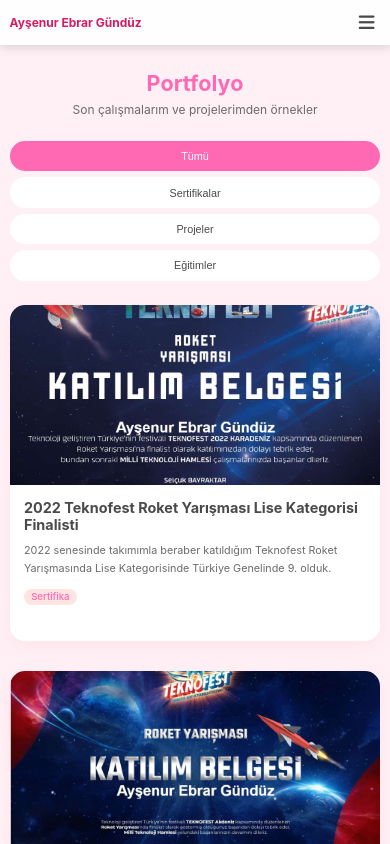
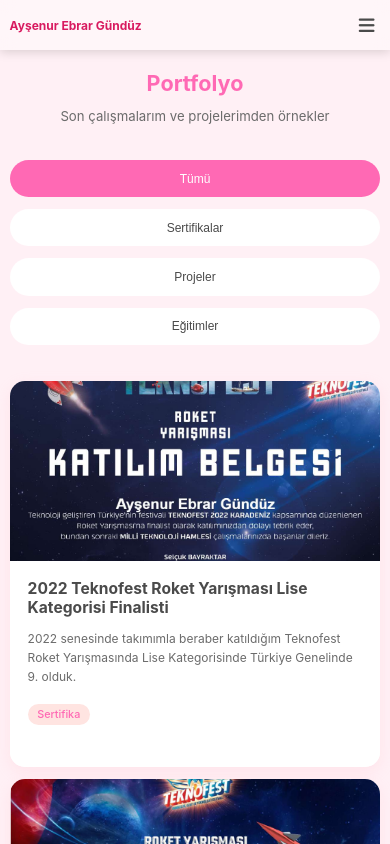
Before and after one commit to AysenurGunduz/Portfolyo, a React (Create React App) app: page /portfolio in a window 390 px wide. Shown: the top 844 px of the page. Built offline with nearby package versions, Linux system fonts and the light colour scheme.

Commit message:
Mobil görünüm iyileştirildi

```diff
--- a/src/styles/About.css
+++ b/src/styles/About.css
@@ -107,7 +107,38 @@
     gap: 2rem;
   }
 
-  .about h2 {
+  .about-content h2 {
     font-size: 2rem;
   }
+
+  .about-content p {
+    font-size: 1.1rem;
+  }
+
+  .skills-grid {
+    grid-template-columns: repeat(2, 1fr);
+    gap: 1rem;
+  }
+
+  .skill-item {
+    font-size: 1.1rem;
+  }
 }
+
+@media (max-width: 480px) {
+  .about-content h2 {
+    font-size: 1.8rem;
+  }
+
+  .about-content p {
+    font-size: 1rem;
+  }
+
+  .skills-grid {
+    grid-template-columns: 1fr;
+  }
+
+  .skill-item {
+    font-size: 1rem;
+  }
+}
--- a/src/styles/Contact.css
+++ b/src/styles/Contact.css
@@ -134,4 +134,40 @@
   .contact-info {
     grid-template-columns: 1fr;
   }
+
+  .contact-form input,
+  .contact-form textarea {
+    font-size: 1.1rem;
+    padding: 0.8rem;
+  }
+
+  .contact-form button {
+    font-size: 1.1rem;
+    padding: 0.8rem 1.5rem;
+  }
+
+  .contact-info p {
+    font-size: 1.1rem;
+  }
 }
+
+@media (max-width: 480px) {
+  .contact h2 {
+    font-size: 1.8rem;
+  }
+
+  .contact-form input,
+  .contact-form textarea {
+    font-size: 1rem;
+    padding: 0.7rem;
+  }
+
+  .contact-form button {
+    font-size: 1rem;
+    padding: 0.7rem 1.3rem;
+  }
+
+  .contact-info p {
+    font-size: 1rem;
+  }
+}
--- a/src/styles/Footer.css
+++ b/src/styles/Footer.css
@@ -26,3 +26,31 @@
   font-size: 0.9rem;
   opacity: 0.8;
 }
+
+@media (max-width: 768px) {
+  .footer {
+    padding: 2rem 1rem;
+  }
+
+  .footer-content p {
+    font-size: 1.1rem;
+  }
+
+  .social-links a {
+    font-size: 1.3rem;
+  }
+}
+
+@media (max-width: 480px) {
+  .footer {
+    padding: 1.5rem 1rem;
+  }
+
+  .footer-content p {
+    font-size: 1rem;
+  }
+
+  .social-links a {
+    font-size: 1.2rem;
+  }
+}
--- a/src/styles/Home.css
+++ b/src/styles/Home.css
@@ -162,6 +162,23 @@
 }
 
 @media (max-width: 768px) {
+  .home {
+    padding: 100px 1rem 2rem;
+  }
+
+  .home-content h1 {
+    font-size: 2.2rem;
+  }
+
+  .home-content p {
+    font-size: 1.1rem;
+  }
+
+  .cta-button {
+    font-size: 1.1rem;
+    padding: 0.8rem 1.5rem;
+  }
+
   .home::before {
     background-position: center center;
   }
@@ -234,6 +251,19 @@
 }
 
 @media (max-width: 480px) {
+  .home-content h1 {
+    font-size: 1.8rem;
+  }
+
+  .home-content p {
+    font-size: 1rem;
+  }
+
+  .cta-button {
+    font-size: 1rem;
+    padding: 0.7rem 1.3rem;
+  }
+
   .home::before {
     background-position: center center;
   }
--- a/src/styles/Navbar.css
+++ b/src/styles/Navbar.css
@@ -53,9 +53,7 @@
 
 @media (max-width: 768px) {
   .navbar {
-    padding: 0.8rem 1rem;
-    background-color: rgba(255,255,255,0.9);
-    backdrop-filter: blur(8px);
+    padding: 1rem;
   }
 
   .navbar-brand a {
@@ -95,10 +93,10 @@
   }
 
   .navbar-links a {
-    padding: 1rem;
+    padding: 0.5rem 1rem;
     width: 100%;
     text-align: center;
-    font-size: 1.2rem;
+    font-size: 1.1rem;
     border-bottom: 1px solid #f0f0f0;
     color: #222222;
     text-decoration: none;
@@ -114,7 +112,7 @@
 
 @media (max-width: 480px) {
   .navbar {
-    padding: 0.6rem 0.8rem;
+    padding: 0.8rem;
   }
 
   .navbar-brand a {
@@ -123,7 +121,6 @@
   }
 
   .navbar-links a {
-    font-size: 1.1rem;
-    padding: 1.2rem;
+    padding: 0.4rem 0.8rem;
   }
 }
--- a/src/styles/Portfolio.css
+++ b/src/styles/Portfolio.css
@@ -162,80 +162,24 @@
 
 @media (max-width: 768px) {
   .portfolio {
-    padding: 80px 1rem 2rem;
+    padding: 100px 1rem 2rem;
   }
 
   .portfolio h2 {
     font-size: 2rem;
-    margin-bottom: 0.5rem;
-  }
-
-  .portfolio-intro {
-    font-size: 1rem;
-    margin-bottom: 2rem;
-  }
-
-  .portfolio-filters {
-    flex-direction: row;
-    flex-wrap: wrap;
-    gap: 0.5rem;
-    margin-bottom: 2rem;
-  }
-
-  .portfolio-filters button {
-    flex: 1 1 calc(50% - 0.5rem);
-    min-width: 140px;
-    padding: 0.6rem 1rem;
-    font-size: 0.9rem;
   }
 
   .portfolio-grid {
-    grid-template-columns: 1fr;
-    gap: 1.5rem;
+    grid-template-columns: repeat(2, 1fr);
+    gap: 1rem;
   }
 
-  .portfolio-card {
-    margin-bottom: 1rem;
+  .portfolio-item h3 {
+    font-size: 1.3rem;
   }
 
-  .portfolio-card-image {
-    height: 200px;
-  }
-
-  .portfolio-card-content {
-    padding: 1.2rem;
-  }
-
-  .portfolio-card-content h3 {
-    font-size: 1.2rem;
-    margin-bottom: 0.8rem;
-  }
-
-  .portfolio-card-content p {
-    font-size: 0.9rem;
-    margin-bottom: 1rem;
-  }
-
-  .category-tags {
-    margin-bottom: 0.8rem;
-  }
-
-  .category-tag {
-    font-size: 0.8rem;
-    padding: 0.2rem 0.6rem;
-  }
-
-  .card-buttons {
-    flex-direction: column;
-    gap: 0.8rem;
-  }
-
-  .view-project-btn,
-  .github-link-btn {
-    width: 100%;
-    padding: 0.7rem 1rem;
-    font-size: 0.9rem;
-    justify-content: center;
+  .portfolio-item p {
+    font-size: 1.1rem;
   }
 }
 
@@ -255,4 +199,16 @@
   .portfolio-card-image {
     height: 180px;
   }
+
+  .portfolio-grid {
+    grid-template-columns: 1fr;
+  }
+
+  .portfolio-item h3 {
+    font-size: 1.2rem;
+  }
+
+  .portfolio-item p {
+    font-size: 1rem;
+  }
 }
--- a/src/styles/Services.css
+++ b/src/styles/Services.css
@@ -73,12 +73,52 @@
   }
 
   .services h2 {
-    font-size: 2.2rem;
+    font-size: 2rem;
     margin-bottom: 1.5rem;
     padding-top: 0.5rem;
   }
 
+  .services-intro {
+    font-size: 1.1rem;
+    margin-bottom: 2rem;
+  }
+
   .services-grid {
     grid-template-columns: 1fr;
+    gap: 1.5rem;
+  }
+
+  .service-card {
+    padding: 1.5rem;
+  }
+
+  .service-icon {
+    font-size: 2.2rem;
+  }
+
+  .service-card h3 {
+    font-size: 1.4rem;
+  }
+
+  .service-card p {
+    font-size: 1.1rem;
   }
 }
+
+@media (max-width: 480px) {
+  .services h2 {
+    font-size: 1.8rem;
+  }
+
+  .services-intro {
+    font-size: 1rem;
+  }
+
+  .service-card h3 {
+    font-size: 1.3rem;
+  }
+
+  .service-card p {
+    font-size: 1rem;
+  }
+}
```
